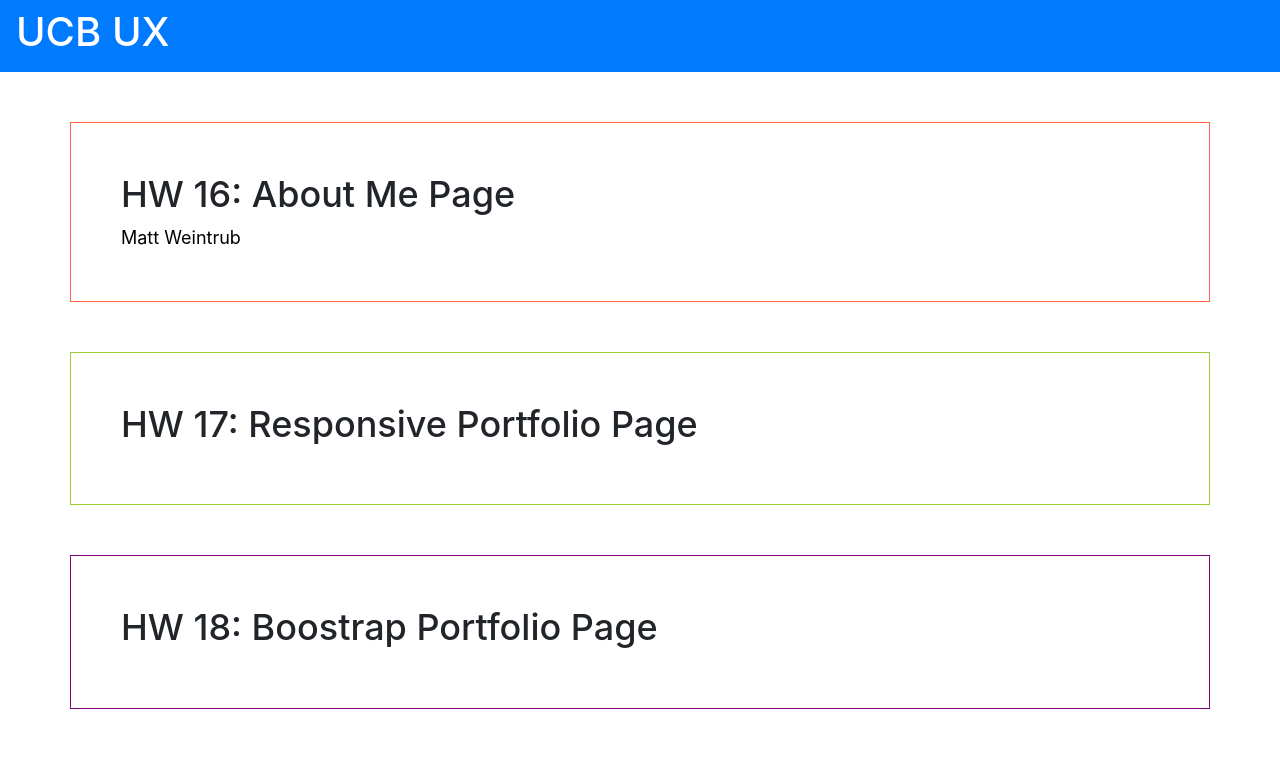
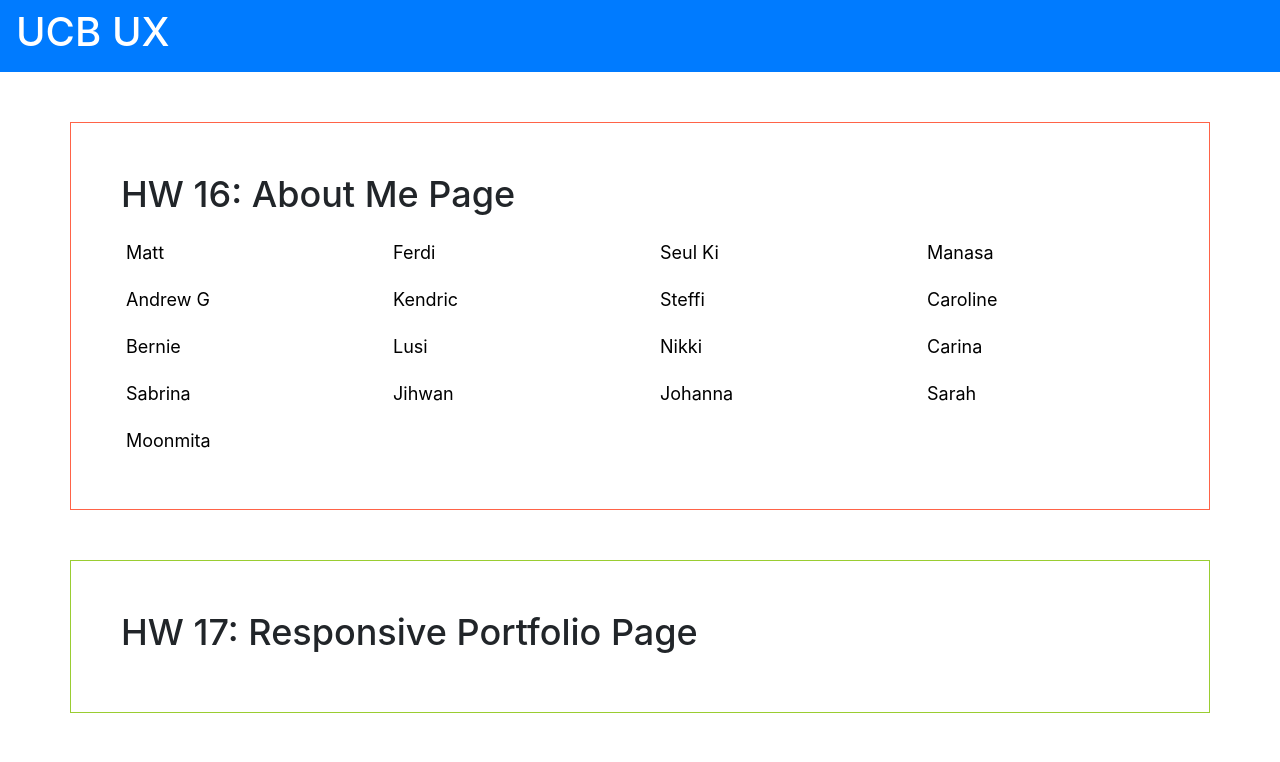
Before and after one commit to trub/UCB-UX-Pages, a plain HTML site: page index.html in a window 1280 px wide. Shown: the top 762 px of the page. Drawn offline with nearby package versions, Linux system fonts and the light colour scheme.

Commit message:
add links to hw sites

```diff
--- a/index.html
+++ b/index.html
@@ -17,6 +17,9 @@
     a {
         font-size: 18px;
         color: black;
+        padding: 5px;
+        margin-top:10px;
+        display:block;
     }
     .hw16 {
         border: 1px solid tomato;
@@ -42,7 +45,33 @@
     <section class="container hw16">
         <h2>HW 16: About Me Page</h2>
         <!---ADD YOUR NAME AND A LINK TO YOUR WORK BELOW-->
-        <a href="http://trub.github.io/portfolio">Matt Weintrub</a>
+        <div class="row">
+            <div class="col-3">
+                <a href="http://trub.github.io/portfolio">Matt</a>
+                <a href="https://andrewgoessling.github.io/HW-MyFirstLayout/">Andrew G</a>
+                <a href="https://berniealvarez.github.io/HW-MyFirstLayout/">Bernie</a>
+                <a href="#">Sabrina</a>
+                <a href="#">Moonmita</a>
+            </div>
+            <div class="col-3">
+                <a href="https://feragusta.github.io/HW-MyFIrstLayout/">Ferdi</a>
+                <a href="https://kcruark.github.io/HW-MyFirstLayout/">Kendric</a>
+                <a href="https://lusifan.github.io/HW-MyFirstLayout/">Lusi</a>
+                <a href="https://jhwkim.github.io/HW-MyFirstLayout/">Jihwan</a>
+            </div>
+            <div class="col-3">
+                <a href="https://ski8689.github.io/HW_MyFirstLayout/">Seul Ki </a>
+                <a href="https://stephanieschreiber.github.io/HW-MyFirstLayout/">Steffi</a>
+                <a href="https://nikki-garcia.github.io/HW-MyFirstLayout/">Nikki</a>
+                <a href="https://johannanilsson.github.io/homework16/">Johanna</a>
+            </div>
+            <div class="col-3">
+                <a href="https://manasa098.github.io/HW-MyFirstLayout/">Manasa</a>
+                <a href="https://kyaroshi.github.io/HW-MyFirstLayout/">Caroline</a>
+                <a href="https://carinafinucane.github.io/HW-MyFirstLayout/">Carina</a>
+                <a href="https://sarah-kelly.github.io/HW16-MyFirstLayout/index.html">Sarah</a>
+            </div>
+        </div>
     </section>
     <!-- Responsive Portfolio Page-->
     <section class="container hw17">
```
